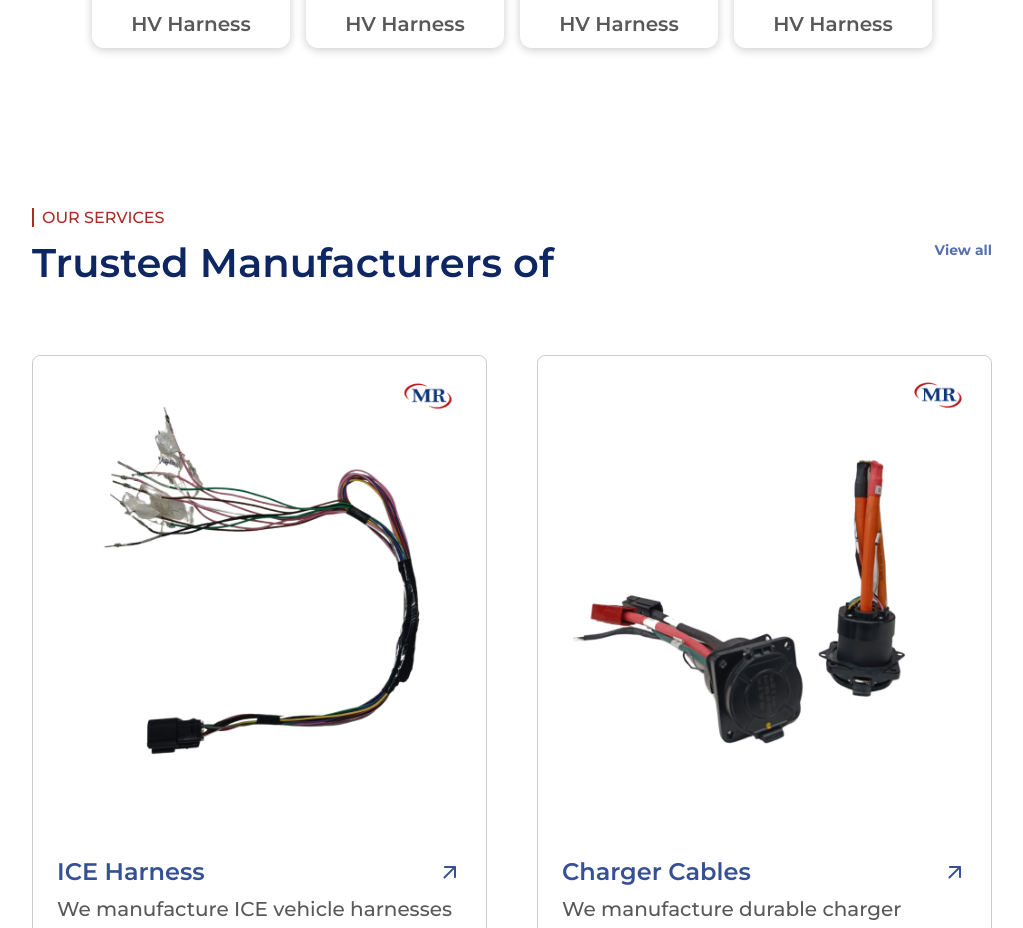
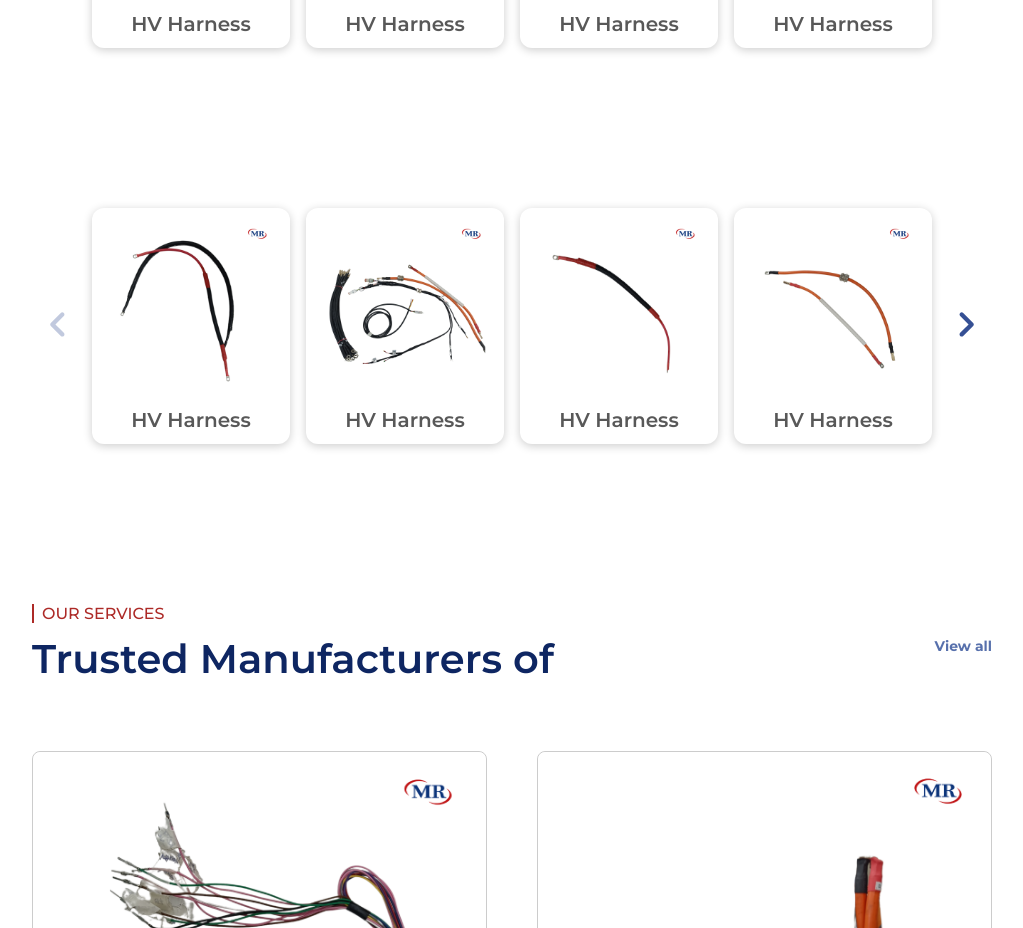
Before and after one commit to Panth1823/MR_Industries, a React (Vite) app: page / in a window 1280 px wide. Shown: the part 1960-2888 px from the top of the page, without its empty margins (128-1151 px from the left). Built offline with nearby package versions, Linux system fonts and the light colour scheme.

Commit message:
update App.jsx, Homepage.jsx and Productgallery.jsx

```diff
--- a/src/components/Homepage.jsx
+++ b/src/components/Homepage.jsx
@@ -7,6 +7,7 @@ import HomeProcess from "./HomeProcess.jsx";
 import Testimony from "./Testimony.jsx";
 import FAQ from "./FAQ.jsx";
 import HomeNeedHelp from "./HomeNeedHelp.jsx";
+import ProductGallery1 from "./ProductGallery1.jsx";
 
 const Homepage = ({ onLinkClick }) => {
   return (
@@ -14,6 +15,7 @@ const Homepage = ({ onLinkClick }) => {
       <HomeBanner onLinkClick={onLinkClick} />
       <HomeAboutUs onLinkClick={onLinkClick} />
       <ProductGallery />
+      <ProductGallery1 />
       <HomeOurServices onLinkClick={onLinkClick} />
       <HomeProcess />
       <Testimony />
--- /dev/null
+++ b/src/components/ProductGallery1.jsx
@@ -0,0 +1,107 @@
+import React, { useState } from "react";
+import HV_Harness_05_MR_Industries from "../assets/serviceDetails/HV Harness/HV Harness 05 - MR Industries.png";
+import HV_Harness_06_MR_Industries from "../assets/serviceDetails/HV Harness/HV Harness 06 - MR Industries.png";
+import HV_Harness_07_MR_Industries from "../assets/serviceDetails/HV Harness/HV Harness 07 - MR Industries.png";
+import HV_Harness_08_MR_Industries from "../assets/serviceDetails/HV Harness/HV Harness 08 - MR Industries.png";
+import LV_Harness_01_MR_Industries from "../assets/serviceDetails/LV Harness/LV Harness 01 - MR Industries.png";
+import Custom_Harness_05_MR_Industries from "../assets/serviceDetails/Custom Harness/Custom Harness 05 - MR Industries.png";
+import Custom_Harness_06_MR_Industries from "../assets/serviceDetails/Custom Harness/Custom Harness 06 - MR Industries.png";
+import Custom_Harness_07_MR_Industries from "../assets/serviceDetails/Custom Harness/Custom Harness 07 - MR Industries.png";
+import Custom_Harness_08_MR_Industries from "../assets/serviceDetails/Custom Harness/Custom Harness 08 - MR Industries.png";
+import Custom_Harness_09_MR_Industries from "../assets/serviceDetails/Custom Harness/Custom Harness 09 - MR Industries.png";
+import Custom_Harness_10_MR_Industries from "../assets/serviceDetails/Custom Harness/Custom Harness 10 - MR Industries.png";
+import Custom_Harness_11_MR_Industries from "../assets/serviceDetails/Custom Harness/Custom Harness 11 - MR Industries.png";
+import Custom_Harness_12_MR_Industries from "../assets/serviceDetails/Custom Harness/Custom Harness 12 - MR Industries.png";
+import Custom_Harness_13_MR_Industries from "../assets/serviceDetails/Custom Harness/Custom Harness 13 - MR Industries.png";
+
+const ProductGallery1 = () => {
+  const [startIndex, setStartIndex] = useState(0);
+  const items = [
+    { img: HV_Harness_05_MR_Industries, text: "HV Harness" },
+    { img: HV_Harness_06_MR_Industries, text: "HV Harness" },
+    { img: HV_Harness_07_MR_Industries, text: "HV Harness" },
+    { img: HV_Harness_08_MR_Industries, text: "HV Harness" },
+    { img: LV_Harness_01_MR_Industries, text: "LV Harness" },
+    { img: Custom_Harness_05_MR_Industries, text: "Custom Harness" },
+    { img: Custom_Harness_06_MR_Industries, text: "Custom Harness" },
+    { img: Custom_Harness_07_MR_Industries, text: "Custom Harness" },
+    { img: Custom_Harness_08_MR_Industries, text: "Custom Harness" },
+    { img: Custom_Harness_09_MR_Industries, text: "Custom Harness" },
+    { img: Custom_Harness_10_MR_Industries, text: "Custom Harness" },
+    { img: Custom_Harness_11_MR_Industries, text: "Custom Harness" },
+    { img: Custom_Harness_12_MR_Industries, text: "Custom Harness" },
+    { img: Custom_Harness_13_MR_Industries, text: "Custom Harness" },
+  ];
+
+  const numberOfItems = items.length;
+
+  const screenSizeCurrent = window.innerWidth;
+  const itemsToShow = screenSizeCurrent < 1200 ? 1 : 4;
+
+  const endIndex = startIndex + itemsToShow;
+
+  const handleRightClick = () => {
+    if (endIndex < items.length) {
+      setStartIndex(startIndex + 1);
+    }
+  };
+
+  const handleLeftClick = () => {
+    if (startIndex > 0) {
+      setStartIndex(startIndex - 1);
+    }
+  };
+
+  return (
+    <div className="s-product-gallery">
+      <div className="s-product-gallery-container">
+        <div
+          className="s-product-gallery-left-button"
+          onClick={handleLeftClick}
+        >
+          <svg
+            style={{ opacity: startIndex === 0 ? 0.3 : 1 }}
+            xmlns="http://www.w3.org/2000/svg"
+            width="52"
+            height="53"
+            viewBox="0 0 52 53"
+            fill="none"
+          >
+            <path
+              d="M31.8279 37.9055C32.6729 37.0605 32.6729 35.6955 31.8279 34.8505L23.4213 26.4438L31.8279 18.0372C32.6729 17.1922 32.6729 15.8272 31.8279 14.9822C30.9829 14.1372 29.6179 14.1372 28.7729 14.9822L18.8279 24.9272C17.9829 25.7722 17.9829 27.1372 18.8279 27.9822L28.7729 37.9272C29.5963 38.7505 30.9829 38.7505 31.8279 37.9055Z"
+              fill="#355094"
+            />
+          </svg>
+        </div>
+        <div className="s-gallery-set-container">
+          {items.slice(startIndex, endIndex).map((item, index) => (
+            <div className="s-gallery-set" key={index}>
+              <img src={item.img} alt={`Product ${index + 1}`} />
+              <p>{item.text}</p>
+            </div>
+          ))}
+        </div>
+        <div
+          className="s-product-gallery-right-button"
+          onClick={handleRightClick}
+          style={{ opacity: endIndex >= numberOfItems ? 0.3 : 1 }}
+        >
+          <svg
+            xmlns="http://www.w3.org/2000/svg"
+            width="52"
+            height="53"
+            viewBox="0 0 52 53"
+            fill="none"
+          >
+            <path
+              d="M20.1721 37.9055C19.3271 37.0605 19.3271 35.6955 20.1721 34.8505L28.5787 26.4438L20.1721 18.0372C19.3271 17.1922 19.3271 15.8272 20.1721 14.9822C21.0171 14.1372 22.3821 14.1372 23.2271 14.9822L33.1721 24.9272C34.0171 25.7722 34.0171 27.1372 33.1721 27.9822L23.2271 37.9272C22.4037 38.7505 21.0171 38.7505 20.1721 37.9055Z"
+              fill="#355094"
+            />
+          </svg>
+        </div>
+      </div>
+    </div>
+  );
+};
+
+export default ProductGallery1;
```
